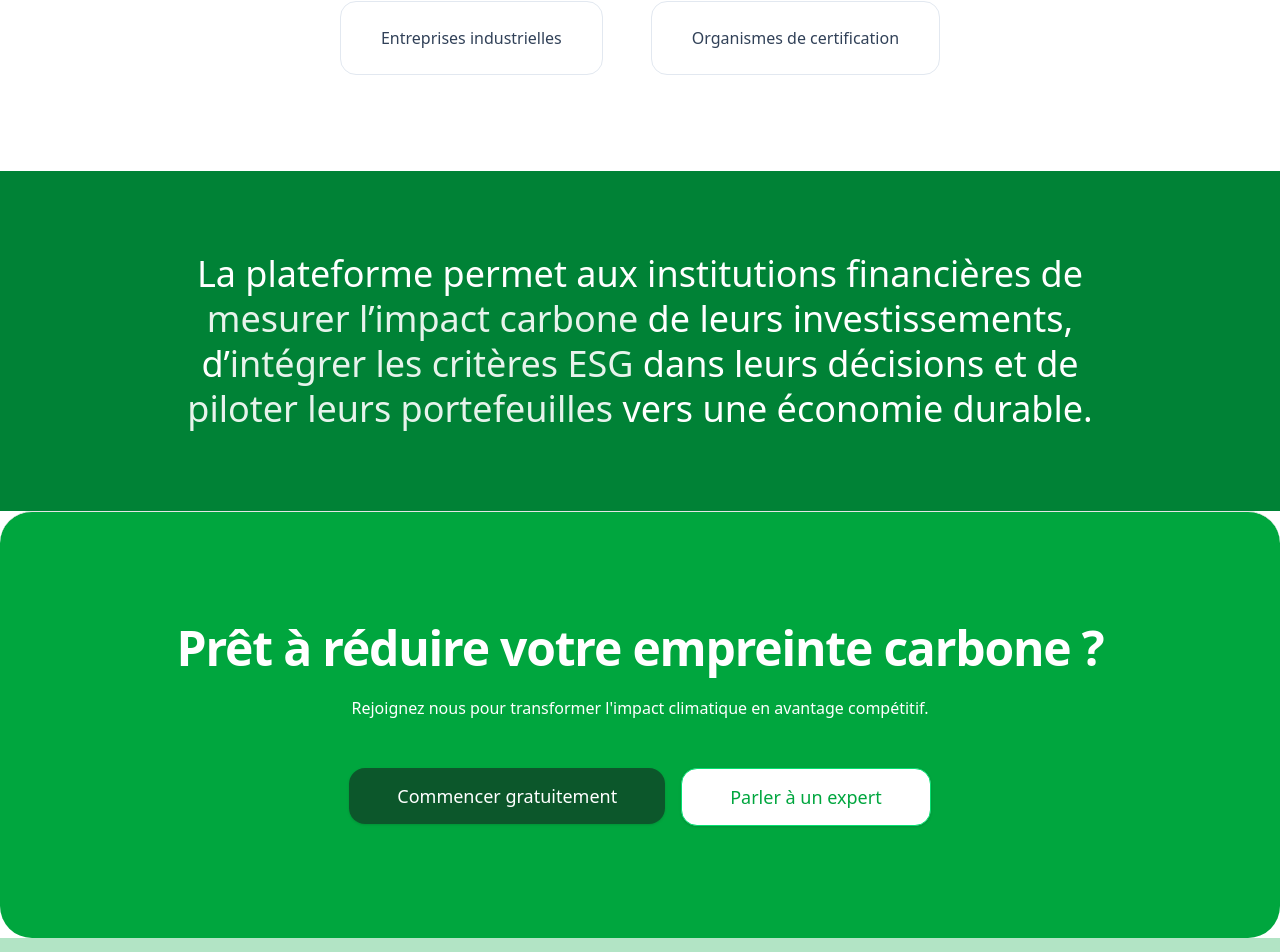
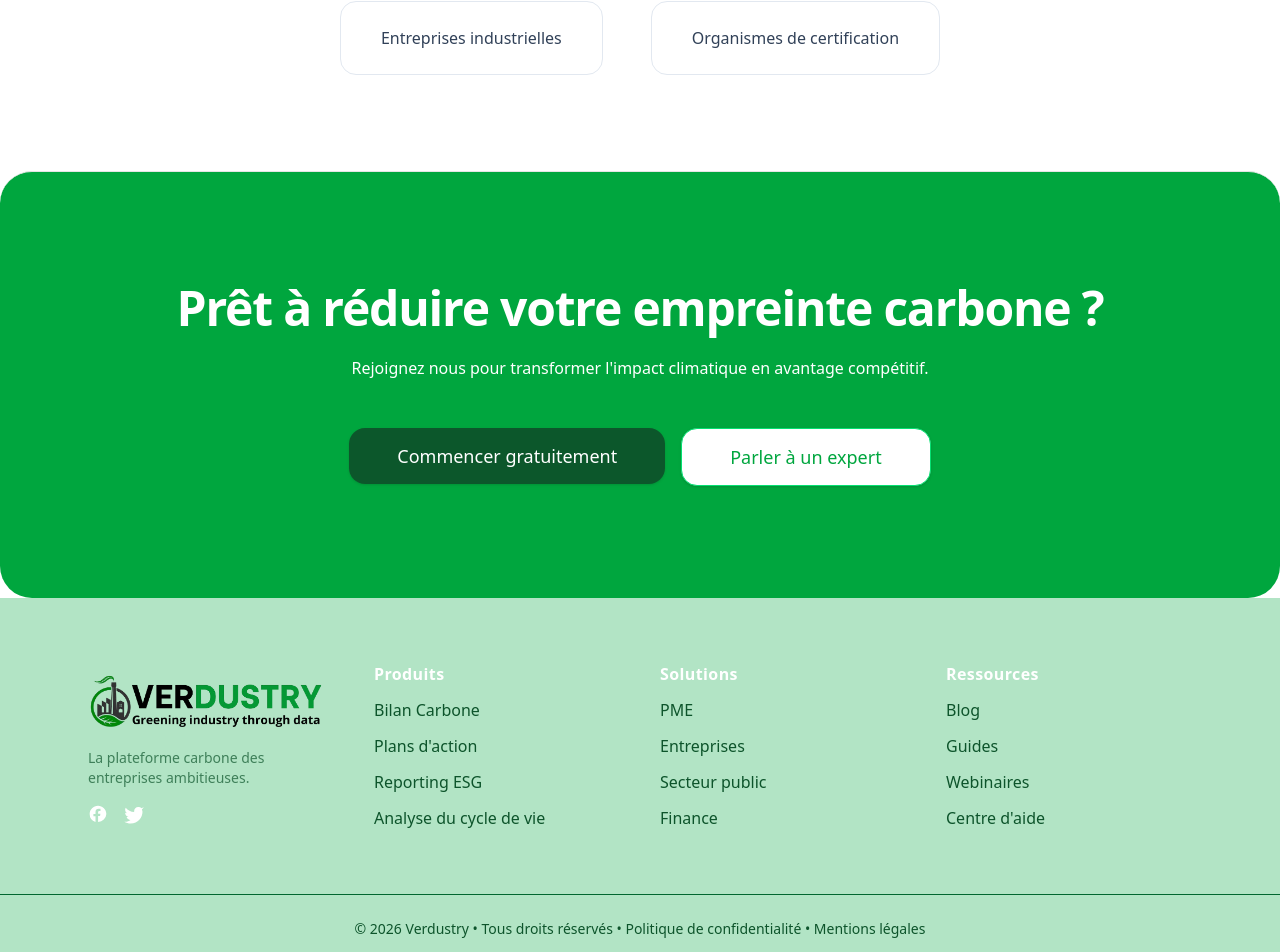
Before and after one commit to amir-abdeddaiem/green, a React (Vite) app in the folder greenscale-frontend/: page /finance in a window 1280 px wide. Shown: the part 3224-4176 px from the top of the page. Built offline with nearby package versions, Linux system fonts and the light colour scheme; no server answers.

Commit message:
front terminer

```diff
--- a/greenscale-frontend/src/pages/home/secteur/Finance.tsx
+++ b/greenscale-frontend/src/pages/home/secteur/Finance.tsx
@@ -203,15 +203,7 @@ export default function FinanceSectorPage() {
         </div>
       </section>
 
-      {/* Slide Phrase */}
-      <section className="py-20 bg-green-700 text-white">
-        <div className="max-w-5xl mx-auto px-6 text-center">
-          <p className="text-3xl lg:text-4xl font-medium leading-tight">
-            La plateforme permet aux institutions financières de <span className="text-white/90">mesurer l’impact carbone</span> de leurs investissements,
-            d’<span className="text-white/90">intégrer les critères ESG</span> dans leurs décisions et de <span className="text-white/90">piloter leurs portefeuilles</span> vers une économie durable.
-          </p>
-        </div>
-      </section>
+
 
            {/* FINAL CTA  */}
 <section className="py-28 border-t rounded-[2rem] bg-green-600" >
```
